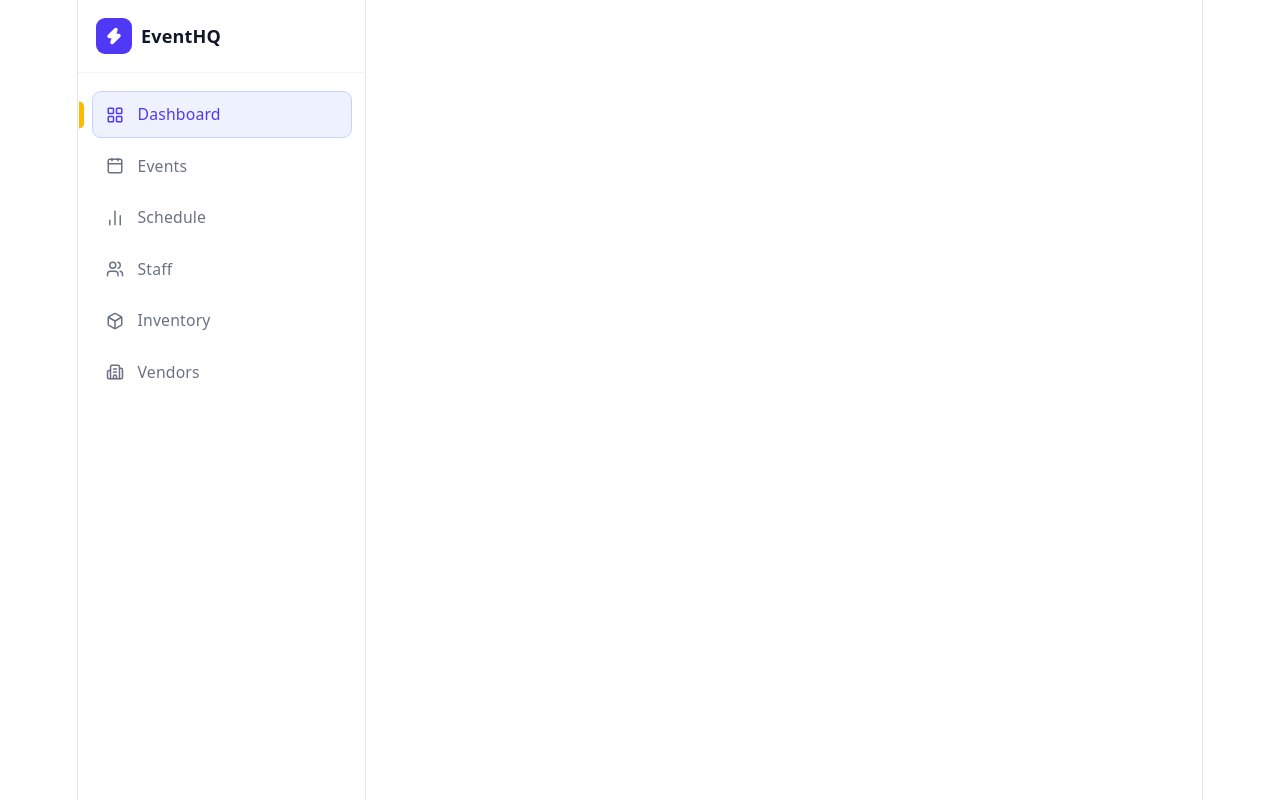
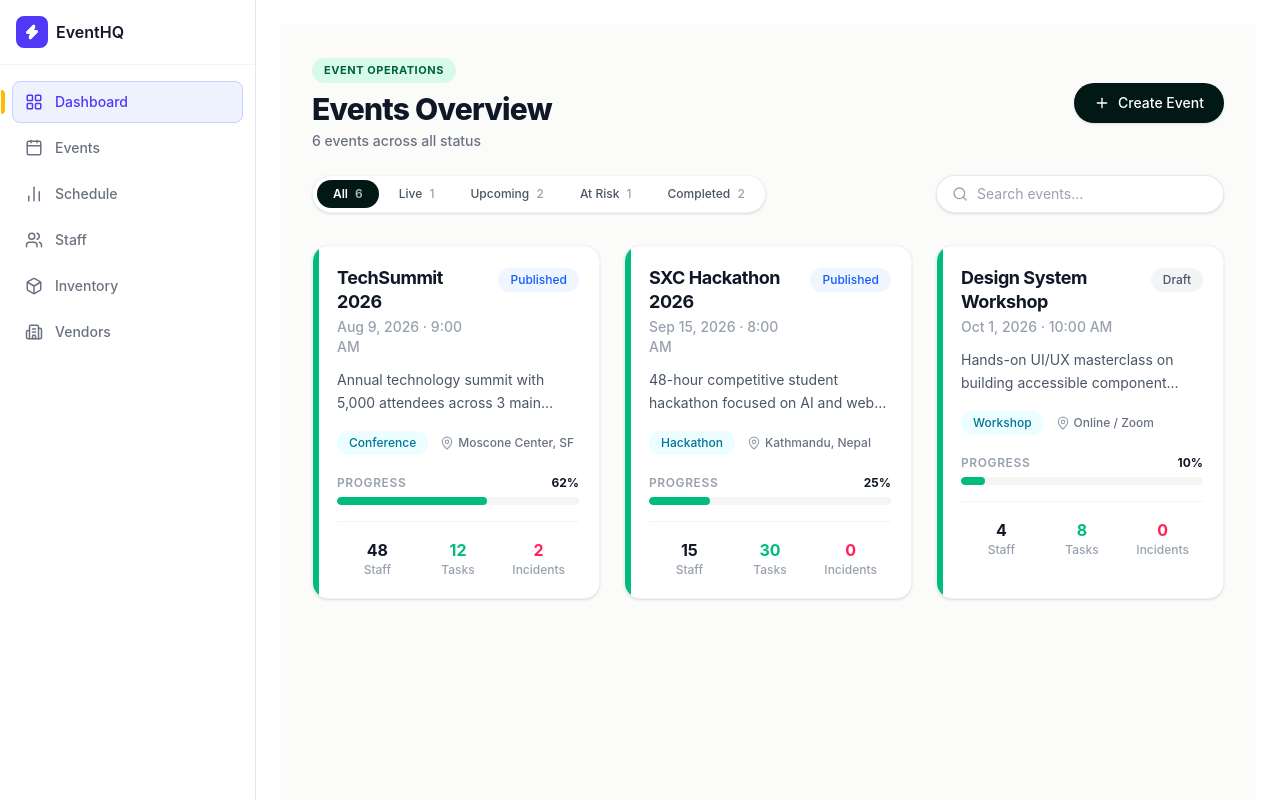
Before and after one commit to Git-Gud-LSPP/Event_management, a React (Vite) app in the folder frontend/: page / in a window 1280 px wide. Shown: the top 800 px of the page. Built offline with nearby package versions, Linux system fonts and the light colour scheme.

Commit message:
feat: events and sidebar integrated, mock data looped to render, dashboard header created

```diff
--- a/frontend/src/App.tsx
+++ b/frontend/src/App.tsx
@@ -1,14 +1,16 @@
 import Sidebar from "./components/Sidebar";
 import EventsDashboard from "./features/events/EventsDashboard";
+
 // Main routing and app wrapper
 const App = () => {
   return (
-    <div>
-      {/* The below components are temporary and will be replaced with proper routing */}
-      <Sidebar/>
-      <EventsDashboard/>
+    <div className="flex min-h-screen text-slate-100">
+      <Sidebar />
+      <main className="flex-1 overflow-y-auto p-6">
+        <EventsDashboard />
+      </main>
     </div>
   );
-}
+};
 
 export default App;
--- a/frontend/src/features/events/EventsDashboard.tsx
+++ b/frontend/src/features/events/EventsDashboard.tsx
@@ -1,9 +1,23 @@
 import React from 'react';
 import EventCard, { type EventModel } from './EventCard';
+import EventsDashboardHeader from './EventsDashboardHeader';
 
-const EventDashboard = (): React.JSX.Element => {
-  // Mock event object conforming to EventModel interface
-  const mockEvent: EventModel = {
+// Interface extending EventModel with card statistics
+interface DashboardEventItem {
+  id: string;
+  event: EventModel;
+  category: string;
+  progress: number;
+  staffCount: number;
+  taskCount: number;
+  incidentCount: number;
+}
+
+// Array of event objects
+const MOCK_EVENTS: DashboardEventItem[] = [
+  {
+    id: "1",
+    event: {
       _id: "64f8a123b4c5d67890e1f2a3",
       title: "TechSummit 2026",
       description: "Annual technology summit with 5,000 attendees across 3 main stages and 12 breakout sessions.",
@@ -12,37 +26,75 @@ const EventDashboard = (): React.JSX.Element => {
       endsAt: new Date("2026-08-09T18:00:00.000Z"),
       capacity: 5000,
       status: "published",
-    createdAt: new Date(),
-    updatedAt: new Date(),
+    },
+    category: "Conference",
+    progress: 62,
+    staffCount: 48,
+    taskCount: 12,
+    incidentCount: 2,
+  },
+  {
+    id: "2",
+    event: {
+      _id: "64f8a123b4c5d67890e1f2a4",
+      title: "SXC Hackathon 2026",
+      description: "48-hour competitive student hackathon focused on AI and web development innovations.",
+      location: "Kathmandu, Nepal",
+      startsAt: new Date("2026-09-15T08:00:00.000Z"),
+      endsAt: new Date("2026-09-17T18:00:00.000Z"),
+      capacity: 300,
+      status: "published",
+    },
+    category: "Hackathon",
+    progress: 25,
+    staffCount: 15,
+    taskCount: 30,
+    incidentCount: 0,
+  },
+  {
+    id: "3",
+    event: {
+      _id: "64f8a123b4c5d67890e1f2a5",
+      title: "Design System Workshop",
+      description: "Hands-on UI/UX masterclass on building accessible component libraries with React and Tailwind.",
+      location: "Online / Zoom",
+      startsAt: new Date("2026-10-01T10:00:00.000Z"),
+      endsAt: new Date("2026-10-01T14:00:00.000Z"),
+      capacity: 100,
+      status: "draft",
+    },
+    category: "Workshop",
+    progress: 10,
+    staffCount: 4,
+    taskCount: 8,
+    incidentCount: 0,
+  },
+];
+
+const EventsDashboard = (): React.JSX.Element => {
+  return (
+    <div className="p-8 bg-[#FBFBF9] min-h-screen">
+      <div className="max-w-7xl mx-auto">
+        {/* Header Section */}
+        <EventsDashboardHeader />
+
+        {/* Responsive Grid with Spacing */}
+        <main className="grid grid-cols-1 md:grid-cols-1 lg:grid-cols-3 gap-6">
+          {MOCK_EVENTS.map((item) => (
+            <EventCard
+              key={item.id}
+              event={item.event}
+              category={item.category}
+              progress={item.progress}
+              staffCount={item.staffCount}
+              taskCount={item.taskCount}
+              incidentCount={item.incidentCount}
+            />
+          ))}
+        </main>
+      </div>
+    </div>
+  );
 };
 
-  return (
-<div className="p-8 bg-gray-50 min-h-screen flex items-center justify-center">
-      <EventCard
-        event={mockEvent}
-        category="Conference"
-        progress={62}
-        staffCount={48}
-        taskCount={12}
-        incidentCount={2}
-      />
-      <EventCard
-        event={mockEvent}
-        category="Conference"
-        progress={62}
-        staffCount={48}
-        taskCount={12}
-        incidentCount={2}
-      />
-      <EventCard
-        event={mockEvent}
-        category="Conference"
-        progress={62}
-        staffCount={48}
-        taskCount={12}
-        incidentCount={2}
-      />
-    </div>
-  )
-}
-export default EventDashboard;
+export default EventsDashboard;
--- /dev/null
+++ b/frontend/src/features/events/EventsDashboardHeader.tsx
@@ -0,0 +1,58 @@
+import React from 'react';
+import { Plus, Search } from 'lucide-react';
+
+const EventsDashboardHeader = (): React.JSX.Element => {
+  return (
+    <header className="mb-8 space-y-6">
+      {/* Top Row: Category Tag, Title & Create Event Button */}
+      <div className="flex flex-col sm:flex-row sm:items-center justify-between gap-4">
+        <div>
+          <span className="inline-block px-3 py-1 text-[11px] font-bold tracking-wider text-emerald-800 uppercase bg-emerald-100/80 rounded-full mb-2">
+            EVENT OPERATIONS
+          </span>
+          <h1 className="text-3xl font-extrabold text-gray-900 tracking-tight">Events Overview</h1>
+          <p className="text-sm text-gray-500 mt-1 font-medium">6 events across all status</p>
+        </div>
+
+        <button className="inline-flex items-center justify-center gap-2 px-5 py-2.5 bg-[#021814] text-white rounded-full font-medium text-sm hover:bg-slate-800 transition-colors shadow-sm self-start sm:self-auto cursor-pointer">
+          <Plus className="w-4 h-4" />
+          <span>Create Event</span>
+        </button>
+      </div>
+
+      {/* Bottom Row: Status Filter Bar & Search Input */}
+      <div className="flex flex-col md:flex-row md:items-center justify-between gap-4">
+        {/* Filter Pills */}
+        <div className="inline-flex items-center p-1 bg-white rounded-full border border-gray-100 shadow-sm flex-wrap gap-1">
+          <button className="px-4 py-1.5 rounded-full text-xs font-semibold bg-[#021814] text-white transition-colors cursor-pointer">
+            All <span className="ml-1 opacity-70">6</span>
+          </button>
+          <button className="px-4 py-1.5 rounded-full text-xs font-medium text-gray-600 hover:text-gray-900 transition-colors cursor-pointer">
+            Live <span className="ml-1 text-gray-400">1</span>
+          </button>
+          <button className="px-4 py-1.5 rounded-full text-xs font-medium text-gray-600 hover:text-gray-900 transition-colors cursor-pointer">
+            Upcoming <span className="ml-1 text-gray-400">2</span>
+          </button>
+          <button className="px-4 py-1.5 rounded-full text-xs font-medium text-gray-600 hover:text-gray-900 transition-colors cursor-pointer">
+            At Risk <span className="ml-1 text-gray-400">1</span>
+          </button>
+          <button className="px-4 py-1.5 rounded-full text-xs font-medium text-gray-600 hover:text-gray-900 transition-colors cursor-pointer">
+            Completed <span className="ml-1 text-gray-400">2</span>
+          </button>
+        </div>
+
+        {/* Search Field */}
+        <div className="relative w-full md:w-72">
+          <Search className="w-4 h-4 text-gray-400 absolute left-4 top-1/2 -translate-y-1/2" />
+          <input
+            type="text"
+            placeholder="Search events..."
+            className="w-full pl-10 pr-4 py-2 bg-white border border-gray-200/80 rounded-full text-sm text-gray-700 placeholder-gray-400 focus:outline-none focus:ring-2 focus:ring-emerald-500/20 focus:border-emerald-500 transition-all shadow-sm"
+          />
+        </div>
+      </div>
+    </header>
+  );
+}
+
+export default EventsDashboardHeader;
--- a/frontend/src/index.css
+++ b/frontend/src/index.css
@@ -1,113 +1 @@
 @import "tailwindcss";
-
-:root {
-  --text: #6b6375;
-  --text-h: #08060d;
-  --bg: #fff;
-  --border: #e5e4e7;
-  --code-bg: #f4f3ec;
-  --accent: #aa3bff;
-  --accent-bg: rgba(170, 59, 255, 0.1);
-  --accent-border: rgba(170, 59, 255, 0.5);
-  --social-bg: rgba(244, 243, 236, 0.5);
-  --shadow:
-    rgba(0, 0, 0, 0.1) 0 10px 15px -3px, rgba(0, 0, 0, 0.05) 0 4px 6px -2px;
-
-  --sans: system-ui, 'Segoe UI', Roboto, sans-serif;
-  --heading: system-ui, 'Segoe UI', Roboto, sans-serif;
-  --mono: ui-monospace, Consolas, monospace;
-
-  font: 18px/145% var(--sans);
-  letter-spacing: 0.18px;
-  color-scheme: light dark;
-  color: var(--text);
-  background: var(--bg);
-  font-synthesis: none;
-  text-rendering: optimizeLegibility;
-  -webkit-font-smoothing: antialiased;
-  -moz-osx-font-smoothing: grayscale;
-
-  @media (max-width: 1024px) {
-    font-size: 16px;
-  }
-}
-
-@media (prefers-color-scheme: dark) {
-  :root {
-    --text: #9ca3af;
-    --text-h: #f3f4f6;
-    --bg: #16171d;
-    --border: #2e303a;
-    --code-bg: #1f2028;
-    --accent: #c084fc;
-    --accent-bg: rgba(192, 132, 252, 0.15);
-    --accent-border: rgba(192, 132, 252, 0.5);
-    --social-bg: rgba(47, 48, 58, 0.5);
-    --shadow:
-      rgba(0, 0, 0, 0.4) 0 10px 15px -3px, rgba(0, 0, 0, 0.25) 0 4px 6px -2px;
-  }
-
-  #social .button-icon {
-    filter: invert(1) brightness(2);
-  }
-}
-
-#root {
-  width: 1126px;
-  max-width: 100%;
-  margin: 0 auto;
-  text-align: center;
-  border-inline: 1px solid var(--border);
-  min-height: 100svh;
-  display: flex;
-  flex-direction: column;
-  box-sizing: border-box;
-}
-
-body {
-  margin: 0;
-}
-
-h1,
-h2 {
-  font-family: var(--heading);
-  font-weight: 500;
-  color: var(--text-h);
-}
-
-h1 {
-  font-size: 56px;
-  letter-spacing: -1.68px;
-  margin: 32px 0;
-  @media (max-width: 1024px) {
-    font-size: 36px;
-    margin: 20px 0;
-  }
-}
-h2 {
-  font-size: 24px;
-  line-height: 118%;
-  letter-spacing: -0.24px;
-  margin: 0 0 8px;
-  @media (max-width: 1024px) {
-    font-size: 20px;
-  }
-}
-p {
-  margin: 0;
-}
-
-code,
-.counter {
-  font-family: var(--mono);
-  display: inline-flex;
-  border-radius: 4px;
-  color: var(--text-h);
-}
-
-code {
-  font-size: 15px;
-  line-height: 135%;
-  padding: 4px 8px;
-  background: var(--code-bg);
-}
```
Also changed, not shown: 1 other file (tests, documents, lock files or other folders). Lines whose indentation alone changed are shown as unchanged.
